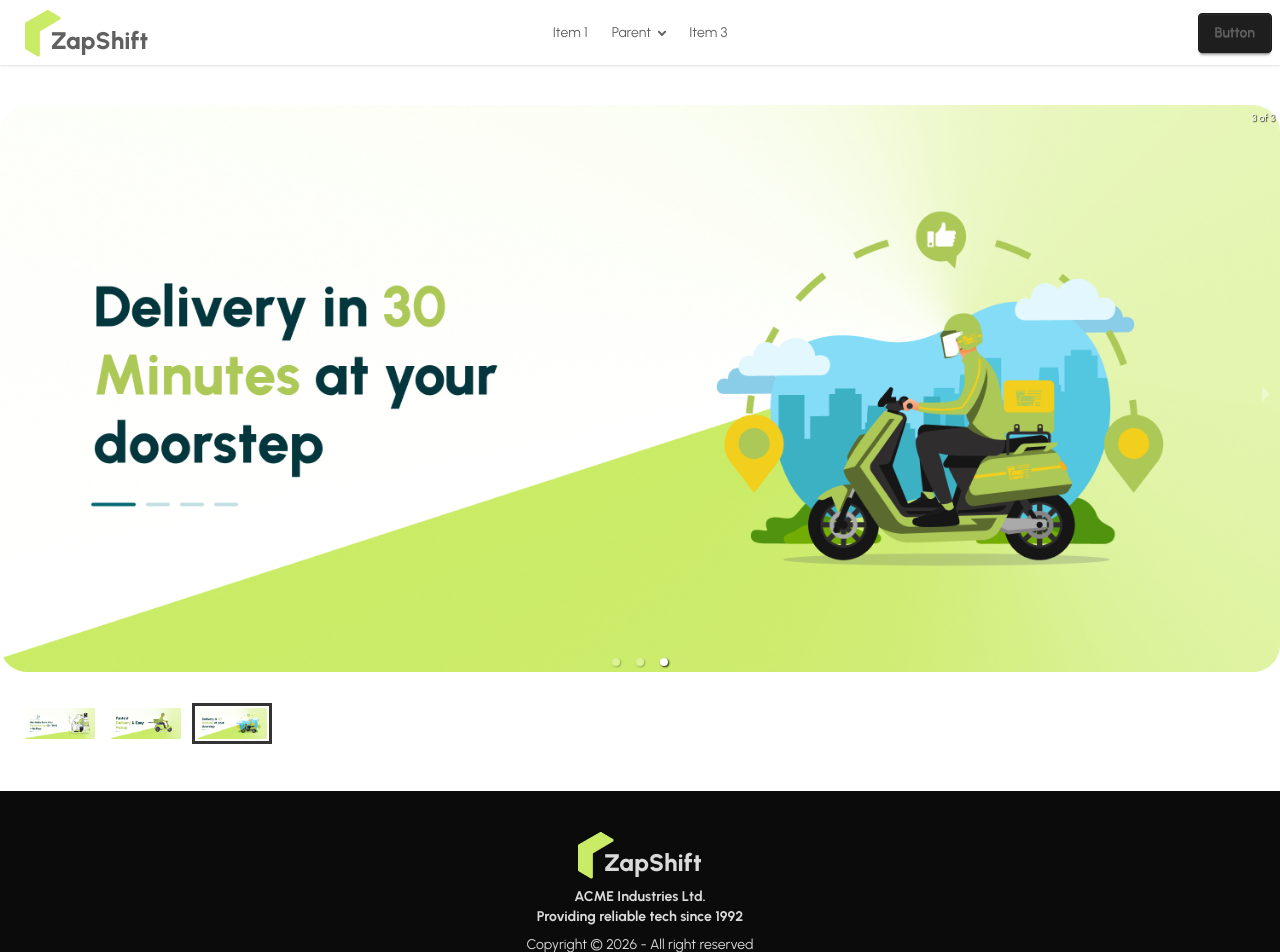
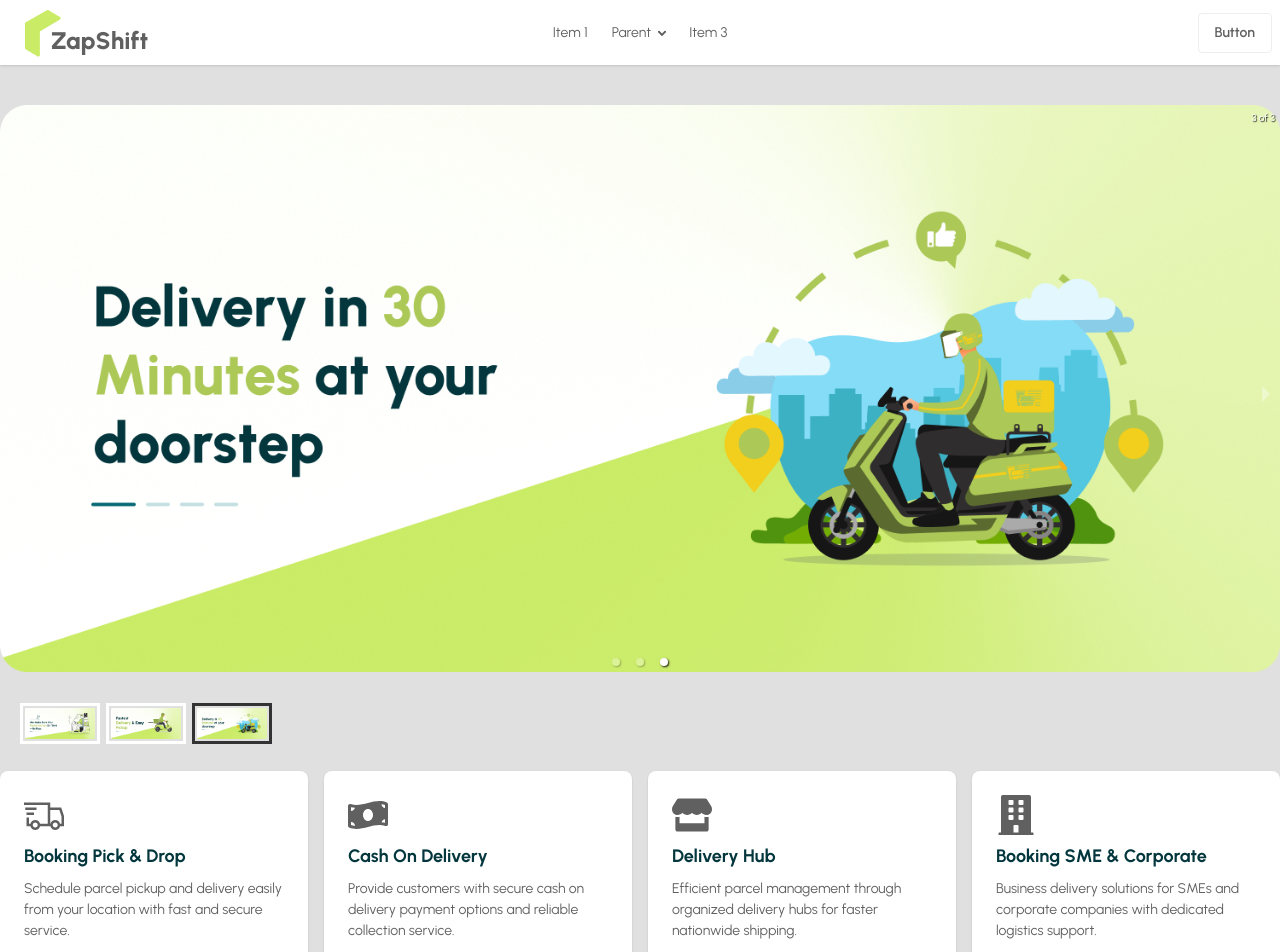
Before and after one commit to Al-Amin018555/zap-shift-client, a React (Vite) app: page / in a window 1280 px wide. Shown: the top 952 px of the page. Built offline with nearby package versions, Linux system fonts and the light colour scheme.

Commit message:
added how it works section,updated bg in body

```diff
--- a/package.json
+++ b/package.json
@@ -13,6 +13,7 @@
     "@tailwindcss/vite": "^4.3.0",
     "react": "^19.2.6",
     "react-dom": "^19.2.6",
+    "react-icons": "^5.6.0",
     "react-responsive-carousel": "^3.2.23",
     "react-router": "^7.15.0",
     "tailwindcss": "^4.3.0"
--- /dev/null
+++ b/public/HowItWorks.json
@@ -0,0 +1,26 @@
+[
+  {
+    "id": 1,
+    "icon": "LiaShippingFastSolid",
+    "title": "Booking Pick & Drop",
+    "description": "Schedule parcel pickup and delivery easily from your location with fast and secure service."
+  },
+  {
+    "id": 2,
+    "icon": "FaMoneyBillWave",
+    "title": "Cash On Delivery",
+    "description": "Provide customers with secure cash on delivery payment options and reliable collection service."
+  },
+  {
+    "id": 3,
+    "icon": "FaStore",
+    "title": "Delivery Hub",
+    "description": "Efficient parcel management through organized delivery hubs for faster nationwide shipping."
+  },
+  {
+    "id": 4,
+    "icon": "FaBuilding",
+    "title": "Booking SME & Corporate",
+    "description": "Business delivery solutions for SMEs and corporate companies with dedicated logistics support."
+  }
+]
--- a/src/index.css
+++ b/src/index.css
@@ -19,7 +19,7 @@
     /* ২. বেস কালার (UI Layout এর জন্য) */
     --color-base-100: #ffffff;
     /* মেইন ব্যাকগ্রাউন্ড (পুরো পেজ) */
-    --color-base-200: #1E1E1E;
+    --color-base-200: #FFFFFF;
     /* কার্ড বা সাইডবারের ব্যাকগ্রাউন্ড */
     --color-base-300: rgba(255, 255, 255, 0.7);
     /* ইনপুট ফিল্ড বা বর্ডারের কালার */
@@ -36,4 +36,5 @@ body {
     font-family: "Urbanist", sans-serif;
     font-optical-sizing: auto;
     font-style: normal;
+    background-color: rgba(194, 194, 194, 0.5);
 }
--- a/src/layouts/RootLayout.jsx
+++ b/src/layouts/RootLayout.jsx
@@ -4,7 +4,7 @@ import Navbar from "../pages/shared/Navbar/Navbar";
 
 const RootLayout = () => {
     return (
-        <div className="max-w-7xl mx-auto ">
+        <div className="max-w-7xl mx-auto">
             <Navbar></Navbar>
             <Outlet></Outlet>
             <Footer></Footer>
--- a/src/pages/Home/Home/Home.jsx
+++ b/src/pages/Home/Home/Home.jsx
@@ -1,10 +1,12 @@
 import Banner from "./Banner/Banner";
+import HowItWorks from "./HowItWorks/HowItWorks";
 
 const Home = () => {
     return (
         <div>
             <div className="my-10">
                 <Banner></Banner>
+                <HowItWorks></HowItWorks>
             </div>
         </div>
     );
--- /dev/null
+++ b/src/pages/Home/Home/HowItWorks/HowItWorks.jsx
@@ -0,0 +1,44 @@
+import { useEffect, useState } from "react";
+import { FaBuilding, FaMoneyBillWave, FaStore } from "react-icons/fa";
+import { LiaShippingFastSolid } from "react-icons/lia";
+
+const HowItWorks = () => {
+    const [works, setWorks] = useState([]);
+
+    const getIcon = (iconName) => {
+        if (iconName === "LiaShippingFastSolid") {
+            return <LiaShippingFastSolid size={40}></LiaShippingFastSolid>;
+        }
+        else if (iconName === "FaMoneyBillWave") {
+            return <FaMoneyBillWave size={40}></FaMoneyBillWave>;
+        }
+        else if (iconName === "FaStore") {
+            return <FaStore size={40}></FaStore>;
+        }
+        else if (iconName === "FaBuilding") {
+            return <FaBuilding size={40}></FaBuilding>;
+        }
+    }
+    useEffect(() => {
+        fetch("HowItWorks.json")
+            .then(res => res.json())
+            .then(data => setWorks(data))
+    }, [])
+
+    return (
+        <div className="grid gap-4 grid-cols-4">
+            {
+                works.map(work => <div key={work.id} className="card bg-base-200 card-md shadow-sm">
+                    <div className="card-body rounded-3xl">
+                        {getIcon(work.icon)}
+                        <h2 className="card-title text-secondary font-bold">{work.title}</h2>
+                        <p className="text-base-content">{work.description}</p>
+
+                    </div>
+                </div>)
+            }
+        </div>
+    );
+};
+
+export default HowItWorks;
```
Also changed, not shown: 1 other file (tests, documents, lock files or other folders).
